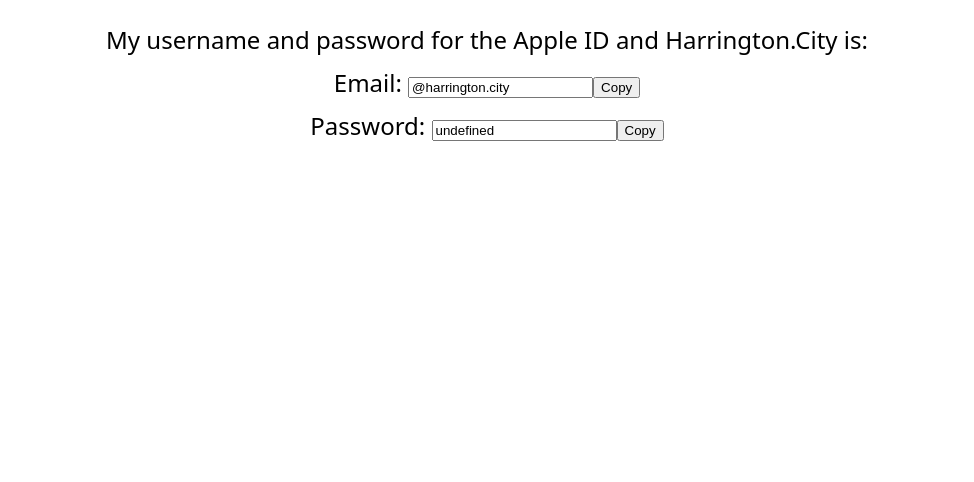
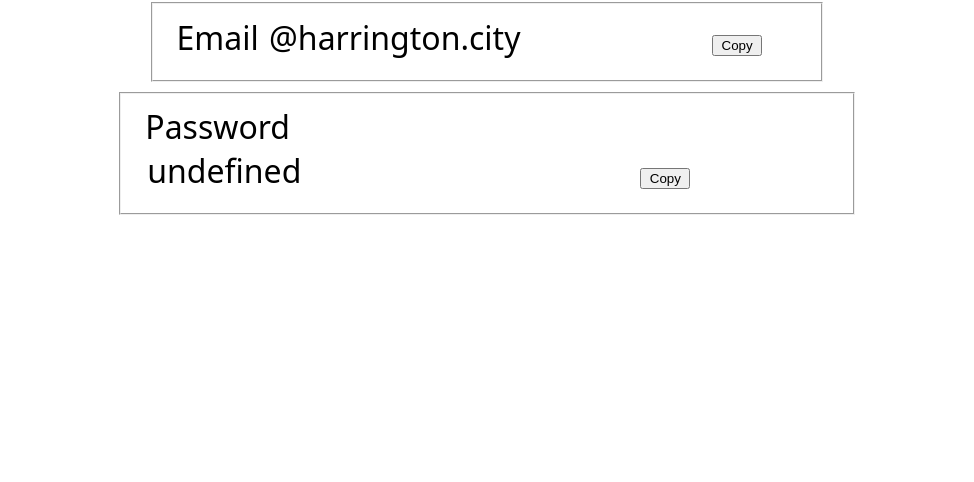
Before and after one commit to stephen-hardy/apps.harrington.city, a website: page password/index.html in a window 1280 px wide. Shown: the part 326-808 px from the top of the page, without its empty margins (153-1127 px from the left). Drawn offline with Linux system fonts and the light colour scheme.

Commit message:
password

```diff
--- a/password/index.html
+++ b/password/index.html
@@ -1,14 +1,23 @@
 <style>
-    html { margin: 0; height: 100%; font-size: 24px; font-family: system-ui, -apple-system, BlinkMacSystemFont, 'Segoe UI', Roboto, Oxygen, Ubuntu, Cantarell, 'Open Sans', 'Helvetica Neue', sans-serif; }
+    html { margin: 0; height: 100%; font-size: 32px; font-family: system-ui, -apple-system, BlinkMacSystemFont, 'Segoe UI', Roboto, Oxygen, Ubuntu, Cantarell, 'Open Sans', 'Helvetica Neue', sans-serif; }
     body {
         height: 100%; display: flex; flex-direction: column;
         justify-content: center; align-items: center; gap: 10px;
     }
-    button { display: absolute; }
+    input { font: inherit; width: 80%; padding-right: 70px; border: none; }
+    button { display: absolute; width: 50px; margin-left: -60px; }
 </style>
-<div>My username and password for the Apple ID and Harrington.City is:</div>
-<label>Email: <input type="text" id="Email" readonly><button>Copy</button></label>
-<label>Password: <input type="text" id="Password" readonly><button>Copy</button></label>
+<div>My username and password for Apple and Harrington.City is:</div>
+<fieldset>
+    <caption><label for="Email">Email</label></caption>
+    <input type="text" id="Email" readonly>
+    <button>Copy</button>
+</fieldset>
+<fieldset>
+    <caption><label for="Password">Password</label></caption>
+    <input type="text" id="Password" readonly>
+    <button>Copy</button>
+</fieldset>
 <script>
     const [email, password] = location.hash.slice(1).split('@harrington.city');
     document.getElementById('Email').value = email + '@harrington.city';
```
